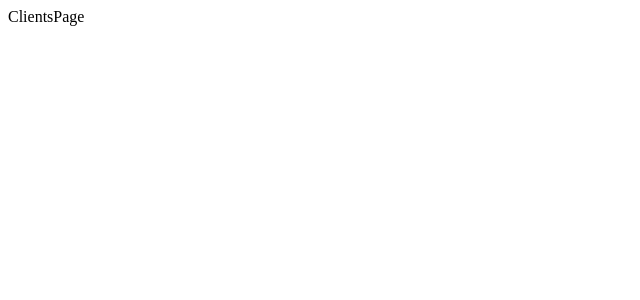
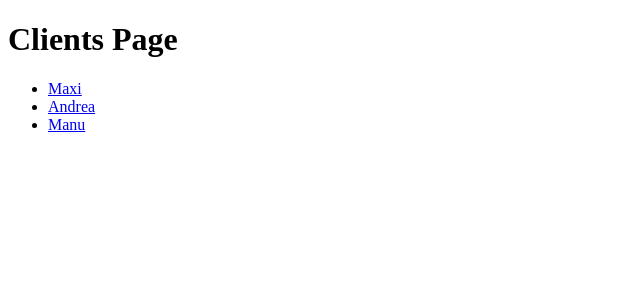
Before and after one commit to fazioandreaf/next-project, a Next.js app: page /clients in a window 1280 px wide. Shown: the top 300 px of the page, without its empty margins (0-640 px from the left). Built offline with nearby package versions, Linux system fonts and the light colour scheme.

Commit message:
Dynamic routes

```diff
--- a/src/pages/clients/[id]/index.js
+++ b/src/pages/clients/[id]/index.js
@@ -1,5 +1,8 @@
+import {useRouter} from 'next/router';
+
 const ClientProjectsPage = () => {
-	return <div>ClientProjectsPage</div>;
+	const {query} = useRouter();
+	return <div>Client Projects Page {query.id}</div>;
 };
 
 export default ClientProjectsPage;
--- a/src/pages/clients/index.js
+++ b/src/pages/clients/index.js
@@ -1,5 +1,24 @@
+import Link from 'next/link';
+
 const ClientsPage = () => {
-	return <div>ClientsPage</div>;
+	const clients = [
+		{id: 'max', name: 'Maxi'},
+		{id: 'andrea', name: 'Andrea'},
+		{id: 'manu', name: 'Manu'},
+	];
+
+	return (
+		<div>
+			<h1>Clients Page</h1>
+			<ul>
+				{clients.map(({id, name}) => (
+					<li>
+						<Link href={`/clients/${id}`}>{name}</Link>
+					</li>
+				))}
+			</ul>
+		</div>
+	);
 };
 
 export default ClientsPage;
```
Also changed, not shown: src/pages/index.tsx (+6 -1 lines).
